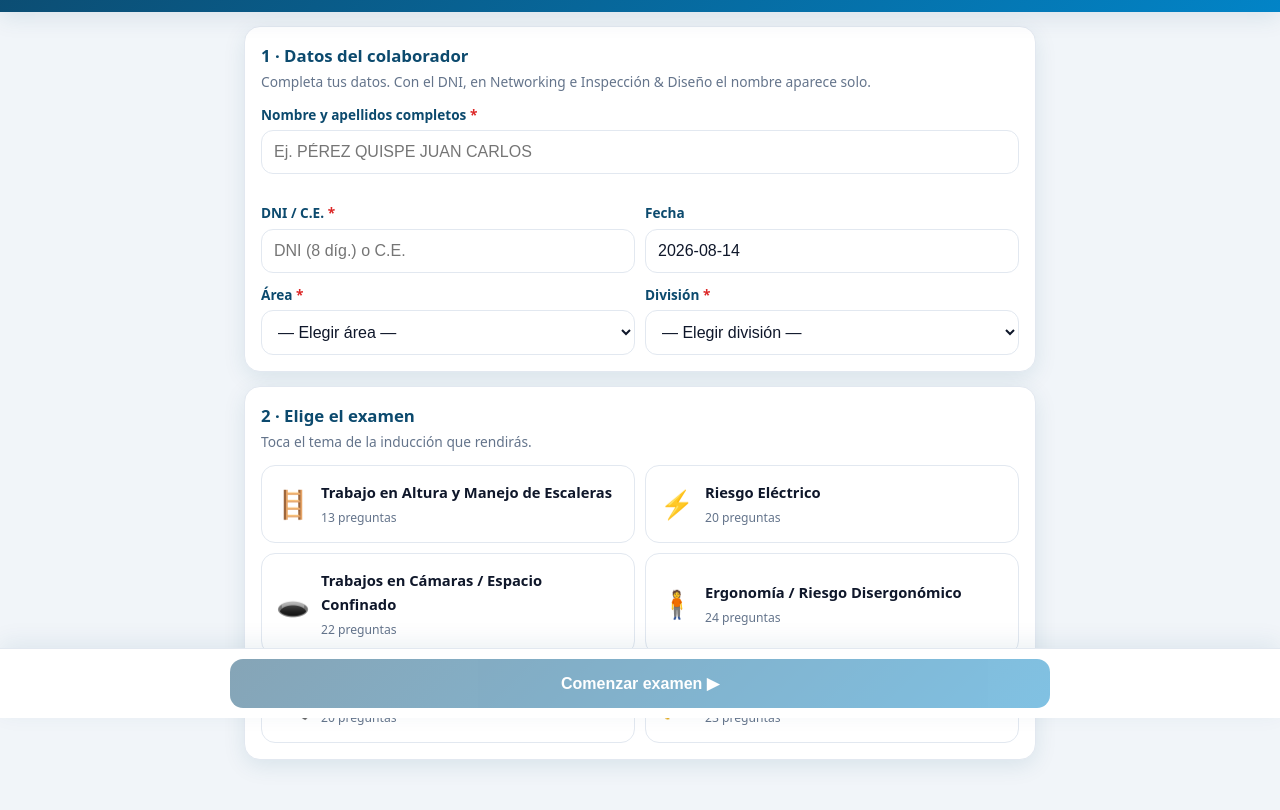
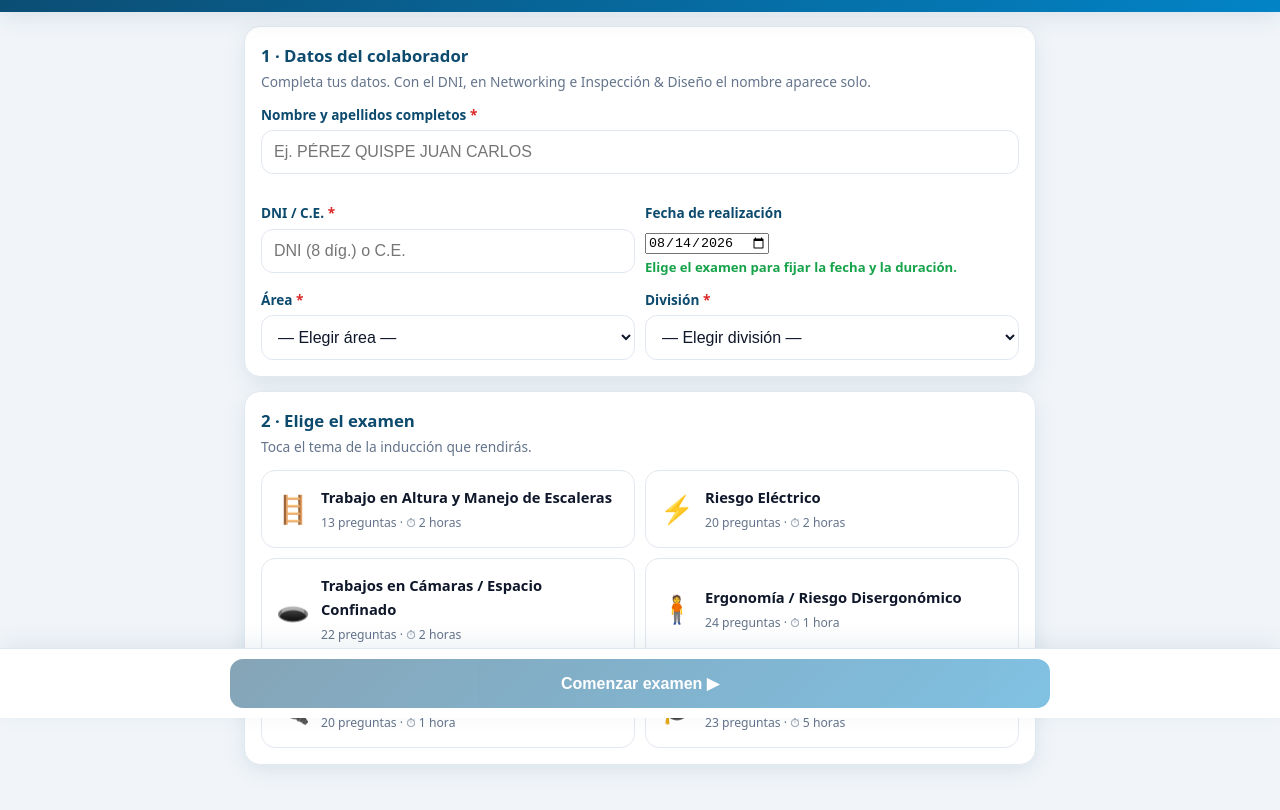
Before and after one commit to sebastianzeladagogginZ/examenes-induccion-oni, a plain HTML site: page index.html in a window 1280 px wide. Shown: the part 82-892 px from the top of the page. Drawn offline with Linux system fonts and the light colour scheme.

Commit message:
Examenes: fecha de realizacion y duracion por examen
- Cada examen lleva `duracion` y `dia` (offset): Induccion = hoy/5h;
  Altura/Electrico/Confinado = dia siguiente/2h; Ergonomia/Fibra = dia siguiente/1h.
- Campo "Fecha de realizacion" editable (type=date); se autollena hoy+dia al
  elegir examen y muestra la duracion. Si el operador la edita a mano, no se pisa.
- duracion viaja en el payload/meta -> fila "Duracion" en el PDF + columna en la hoja.
- Cache SW v6 -> v7.

Co-Authored-By: Claude Opus 4.8 <noreply@anthropic.com>

```diff
--- a/examenes.js
+++ b/examenes.js
@@ -31,6 +31,8 @@ const EXAMS = {
     id: 'altura',
     titulo: 'Trabajo en Altura y Manejo de Escaleras',
     icono: '🪜',
+    duracion: '2 horas',   // duración de la charla/inducción del tema
+    dia: 1,                // fecha por defecto = hoy + 1 (día siguiente)
     preguntas: [
       { texto: '¿A partir de qué distancia por encima del suelo se dice que se realizará un trabajo en altura?',
         tipo: 'single', opciones: ['0.80 metros.', '1.00 metros.', '1.80 metros.', '2.00 metros.', '2.80 metros.'] },
@@ -78,6 +80,8 @@ const EXAMS = {
     id: 'electrico',
     titulo: 'Riesgo Eléctrico',
     icono: '⚡',
+    duracion: '2 horas',
+    dia: 1,
     preguntas: [
       { texto: '¿Cuáles son los riesgos a los que se expone un trabajador al realizar trabajos cerca de líneas de Baja Tensión y Media Tensión?',
         tipo: 'single', opciones: ['Choque eléctrico con contacto directo o indirecto.', 'Quemaduras por choque eléctrico o por arco eléctrico.', 'Incendios originados por electricidad.', 'Explosiones originadas por electricidad.', 'Todas las anteriores.'] },
@@ -146,6 +150,8 @@ const EXAMS = {
     id: 'confinado',
     titulo: 'Trabajos en Cámaras / Espacio Confinado',
     icono: '🕳️',
+    duracion: '2 horas',
+    dia: 1,
     preguntas: [
       { texto: '¿Qué característica define un espacio confinado?',
         tipo: 'single', opciones: ['Buena ventilación natural.', 'Acceso fácil y amplio.', 'Riesgo de asfixia, ventilación limitada y no diseñado para ocupación continua.', 'Ubicación en espacios abiertos.'] },
@@ -221,6 +227,8 @@ const EXAMS = {
     id: 'ergonomia',
     titulo: 'Ergonomía / Riesgo Disergonómico',
     icono: '🧍',
+    duracion: '1 hora',
+    dia: 1,
     preguntas: [
       { texto: '¿Cómo se define principalmente la ergonomía?',
         tipo: 'single', opciones: ['Ciencia que busca optimizar la interacción entre el trabajador, la máquina y el ambiente de trabajo.', 'Método para aumentar la velocidad de producción sin importar el esfuerzo.', 'Estudio de las costumbres de los trabajadores.'] },
@@ -298,6 +306,8 @@ const EXAMS = {
     id: 'fibra',
     titulo: 'Instalación de Cableado — Fibra Óptica',
     icono: '🔌',
+    duracion: '1 hora',
+    dia: 1,
     preguntas: [
       { texto: '¿Qué es la fibra óptica?',
         tipo: 'single', opciones: ['Un cable de cobre blindado.', 'Un sistema de antenas.', 'Un filamento de vidrio que transmite luz.', 'Una corriente eléctrica de bajo voltaje.', 'Todas las anteriores.'] },
@@ -373,6 +383,8 @@ const EXAMS = {
     id: 'induccion',
     titulo: 'Inducción General ONI 2026',
     icono: '🎓',
+    duracion: '5 horas',
+    dia: 0,                // fecha por defecto = hoy (la inducción general se rinde el mismo día)
     nota_minima: 15,
     preguntas: [
       { texto: '¿Cuál es la Ley y Reglamento de Seguridad y Salud en el Trabajo?',
--- a/index.html
+++ b/index.html
@@ -182,8 +182,9 @@ small.muted{color:var(--muted)}
           <input type="text" id="dni" maxlength="12" autocapitalize="characters" placeholder="DNI (8 díg.) o C.E.">
         </div>
         <div>
-          <label class="f">Fecha</label>
-          <input type="text" id="fecha" readonly>
+          <label class="f">Fecha de realización</label>
+          <input type="date" id="fecha">
+          <div class="hintname" id="fechaHint">Elige el examen para fijar la fecha y la duración.</div>
         </div>
       </div>
       <div class="row2">
@@ -297,7 +298,8 @@ const $=id=>document.getElementById(id);
    ============================================================ */
 const S = {
   step:1, examId:null, exam:null,
-  datos:{nombre:'',dni:'',area:'',division:'',fecha:''},
+  datos:{nombre:'',dni:'',area:'',division:'',fecha:'',duracion:''},
+  fechaManual:false,  // true si el operador editó la fecha a mano (deja de auto-ajustarse por examen)
   resp:{},            // idxPregunta -> valor (num | [nums] | 'A'/'B')
   foto:null,          // dataURL
   firma:null,         // dataURL
@@ -328,13 +330,34 @@ function notaMinDe(examId){
 }
 
 /* ============================================================
-   Fecha de hoy
+   Fecha de realización (se ajusta según el examen)
    ============================================================ */
-(function(){
-  const d=new Date();
-  const iso=`${d.getFullYear()}-${String(d.getMonth()+1).padStart(2,'0')}-${String(d.getDate()).padStart(2,'0')}`;
-  S.datos.fecha=iso; $('fecha').value=iso;
-})();
+/* Devuelve una fecha ISO (yyyy-mm-dd) = hoy + offset días. */
+function fechaISO(offsetDias){
+  const d=new Date(); d.setDate(d.getDate()+(offsetDias||0));
+  return `${d.getFullYear()}-${String(d.getMonth()+1).padStart(2,'0')}-${String(d.getDate()).padStart(2,'0')}`;
+}
+/* Aplica la fecha y la duración por defecto del examen elegido.
+   No pisa la fecha si el operador ya la editó a mano (S.fechaManual). */
+function aplicarFechaExamen(){
+  const ex=S.exam;
+  if(ex){
+    S.datos.duracion=ex.duracion||'';
+    if(!S.fechaManual){
+      const iso=fechaISO(ex.dia||0);
+      S.datos.fecha=iso; $('fecha').value=iso;
+    }
+    const cuando=(ex.dia||0)>0?'día siguiente':'hoy';
+    $('fechaHint').textContent=`⏱ Duración: ${ex.duracion||'—'} · por defecto ${cuando}`;
+  }else{
+    S.datos.duracion='';
+    $('fechaHint').textContent='Elige el examen para fijar la fecha y la duración.';
+  }
+}
+/* Valor inicial: hoy (hasta que se elija un examen). */
+(function(){ const iso=fechaISO(0); S.datos.fecha=iso; $('fecha').value=iso; })();
+/* Si el operador toca la fecha, se respeta su valor y ya no se auto-ajusta. */
+$('fecha').addEventListener('input',()=>{ S.fechaManual=true; S.datos.fecha=$('fecha').value; });
 
 /* ============================================================
    Poblado de Área / División
@@ -369,11 +392,13 @@ function tryAutoName(){
   const p=$('examPicker');
   Object.values(EXAMS).forEach(ex=>{
     const b=document.createElement('button'); b.type='button'; b.className='exam'; b.dataset.id=ex.id;
-    b.innerHTML=`<span class="ic">${ex.icono||'📝'}</span><span><span class="t">${ex.titulo}</span><br><span class="n">${ex.preguntas.length} preguntas</span></span>`;
+    const dur=ex.duracion?` · ⏱ ${ex.duracion}`:'';
+    b.innerHTML=`<span class="ic">${ex.icono||'📝'}</span><span><span class="t">${ex.titulo}</span><br><span class="n">${ex.preguntas.length} preguntas${dur}</span></span>`;
     b.addEventListener('click',()=>{
       S.examId=ex.id; S.exam=ex;
       [...p.children].forEach(c=>c.classList.remove('sel'));
       b.classList.add('sel');
+      aplicarFechaExamen();
       renderActions();
     });
     p.appendChild(b);
@@ -598,7 +623,7 @@ async function buildPayload(R){
     mesFolder:`${fdate.getFullYear()}-${String(fdate.getMonth()+1).padStart(2,'0')} ${MESES[fdate.getMonth()]}`,
     diaFolder:d.fecha,
     meta:{ tema:ex.id, temaTitulo:ex.titulo, dni:d.dni, nombre:d.nombre, area:d.area, division:d.division,
-      fecha:d.fecha, nota:R.nota, notaMinima:R.notaMin, aprobado:R.aprobado, aciertos:R.aciertos, total:R.total },
+      fecha:d.fecha, duracion:d.duracion||ex.duracion||'', nota:R.nota, notaMinima:R.notaMin, aprobado:R.aprobado, aciertos:R.aciertos, total:R.total },
     respuestas:R.detalle.map(x=>({n:x.i+1,pregunta:x.pregunta,marcada:x.marcadaTxt,correcta:x.correctaTxt,ok:x.ok})),
     fotoB64:b64only(S.foto), firmaB64:b64only(S.firma), logoB64:b64only(await logoDataURL())
   };
@@ -673,6 +698,7 @@ function renderActions(){
 function validarDatos(){
   S.datos.nombre=$('nombre').value.trim(); S.datos.dni=$('dni').value.trim();
   S.datos.area=$('area').value; S.datos.division=$('division').value;
+  S.datos.fecha=$('fecha').value||S.datos.fecha;
   if(!S.datos.nombre){toast('Ingresa el nombre completo');$('nombre').focus();return false;}
   if(S.datos.dni.length<8){toast('Ingresa el DNI (8 dígitos) o el C.E.');$('dni').focus();return false;}
   if(!S.datos.area){toast('Elige el área');return false;}
--- a/sw.js
+++ b/sw.js
@@ -2,7 +2,7 @@
    Estrategia: HTML "network-first" (para ver cambios al recargar en línea);
    el resto de archivos "cache-first". Sube el número CACHE al editar archivos
    para forzar la actualización en los dispositivos. */
-const CACHE = 'examenes-oni-v6';
+const CACHE = 'examenes-oni-v7';
 const ASSETS = [
   './', './index.html', './examenes.js', './manifest.json', './icon.svg',
   './img/logo.png',
```
Also changed, not shown: 1 other file.
